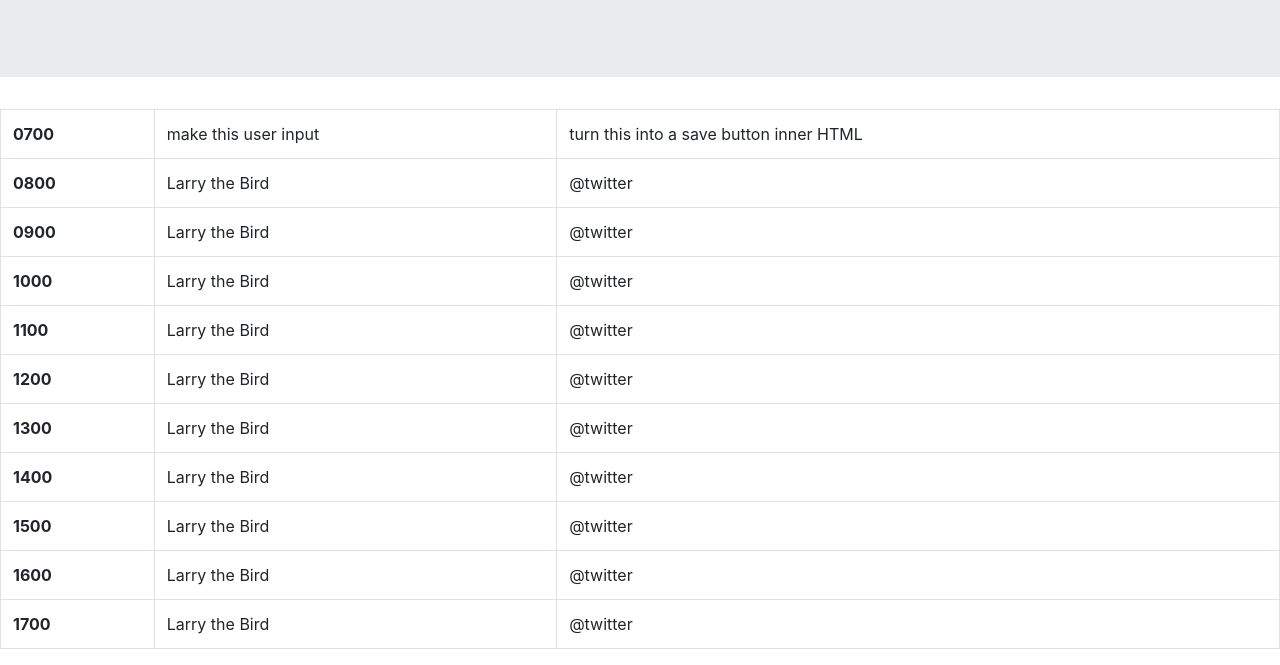
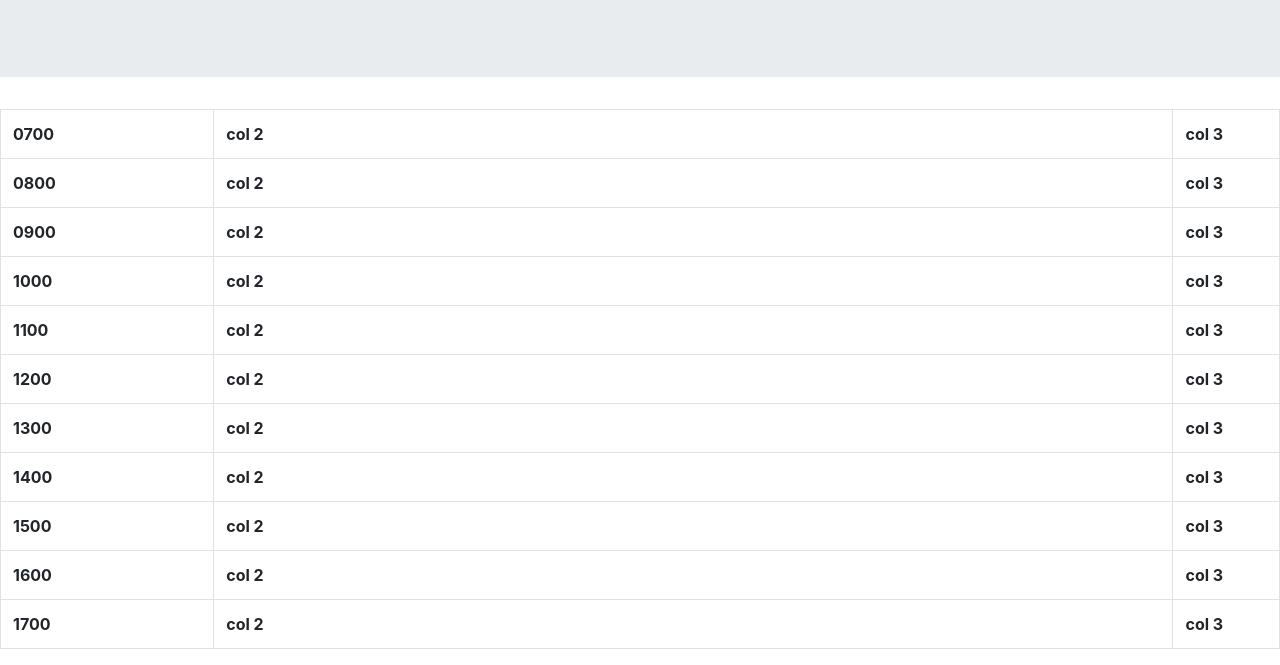
Before and after one commit to jitchie/day-calander, a plain HTML site: page index.html in a window 1280 px wide. Shown: the part 172-837 px from the top of the page. Drawn offline with nearby package versions, Linux system fonts and the light colour scheme.

Commit message:
cant turn col two into input field

```diff
--- a/index.html
+++ b/index.html
@@ -30,63 +30,61 @@
     </header>
     <main>
       <table class="table table-bordered">
-        <tbody>
         <tr>
-            <th scope="row">0700</th>
-            <td class="input" colspan="3">make this user input</td>
-            <td>turn this into a save button inner HTML</td>
+          <th style="width: 16.66">0700</th>
+          <th class="input" style="width: 75%">col 2</th>
+          <th style="width: 8.33%">col 3</th>
         </tr>
         <tr>
-            <th scope="row">0800</th>
-            <td colspan="3">Larry the Bird</td>
-            <td>@twitter</td>
+          <th style="width: 16.66">0800</th>
+          <th style="width: 75%">col 2</th>
+          <th style="width: 8.33%">col 3</th>
         </tr>
         <tr>
-            <th scope="row">0900</th>
-            <td colspan="3">Larry the Bird</td>
-            <td>@twitter</td>
+          <th style="width: 16.66">0900</th>
+          <th style="width: 75%">col 2</th>
+          <th style="width: 8.33%">col 3</th>
         </tr>
         <tr>
-            <th scope="row">1000</th>
-            <td colspan="3">Larry the Bird</td>
-            <td>@twitter</td>
+          <th style="width: 16.66">1000</th>
+          <th style="width: 75%">col 2</th>
+          <th style="width: 8.33%">col 3</th>
         </tr>
         <tr>
-            <th scope="row">1100</th>
-            <td colspan="3">Larry the Bird</td>
-            <td>@twitter</td>
+          <th style="width: 16.66">1100</th>
+          <th style="width: 75%">col 2</th>
+          <th style="width: 8.33%">col 3</th>
         </tr>
         <tr>
-            <th scope="row">1200</th>
-            <td colspan="3">Larry the Bird</td>
-            <td>@twitter</td>
+          <th style="width: 16.66">1200</th>
+          <th style="width: 75%">col 2</th>
+          <th style="width: 8.33%">col 3</th>
         </tr>
         <tr>
-            <th scope="row">1300</th>
-            <td colspan="3">Larry the Bird</td>
-            <td>@twitter</td>
+          <th style="width: 16.66">1300</th>
+          <th style="width: 75%">col 2</th>
+          <th style="width: 8.33%">col 3</th>
         </tr>
         <tr>
-            <th scope="row">1400</th>
-            <td colspan="3">Larry the Bird</td>
-            <td>@twitter</td>
+          <th style="width: 16.66">1400</th>
+          <th style="width: 75%">col 2</th>
+          <th style="width: 8.33%">col 3</th>
         </tr>
         <tr>
-            <th scope="row">1500</th>
-            <td colspan="3">Larry the Bird</td>
-            <td>@twitter</td>
+          <th style="width: 16.66">1500</th>
+          <th style="width: 75%">col 2</th>
+          <th style="width: 8.33%">col 3</th>
         </tr>
         <tr>
-            <th scope="row">1600</th>
-            <td colspan="3">Larry the Bird</td>
-            <td>@twitter</td>
+          <th style="width: 16.66">1600</th>
+          <th style="width: 75%">col 2</th>
+          <th style="width: 8.33%">col 3</th>
         </tr>
         <tr>
-            <th scope="row">1700</th>
-            <td colspan="3">Larry the Bird</td>
-            <td>@twitter</td>
+          <th style="width: 16.66">1700</th>
+          <th style="width: 75%">col 2</th>
+          <th style="width: 8.33%">col 3</th>
         </tr>
-        </tbody>
       </table>
     </main>
     <script src="https://cdnjs.cloudflare.com/ajax/libs/moment.js/2.27.0/moment.min.js"></script>
```
Lines whose indentation alone changed are shown as unchanged.
